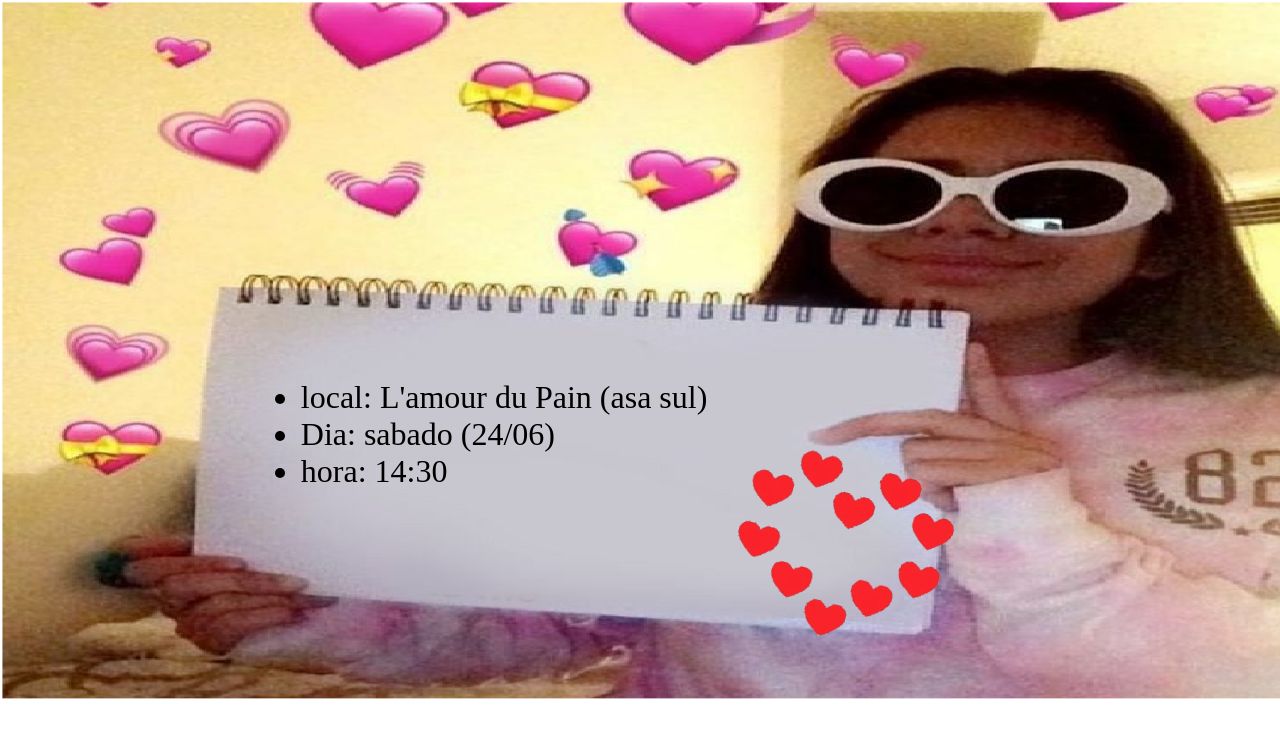
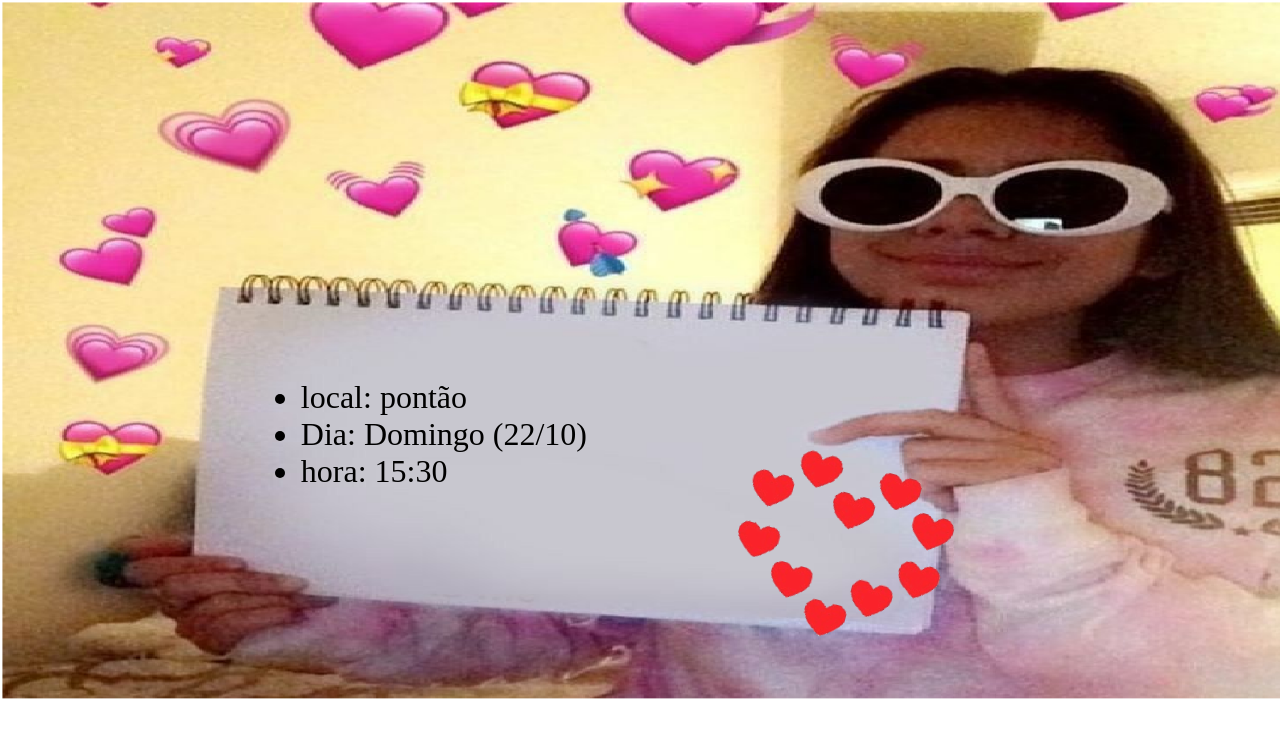
Before and after one commit to Guilhermehzf/dating, a plain HTML site: page index.html in a window 1280 px wide. Drawn offline with Linux system fonts and the light colour scheme.

```diff
--- a/index.html
+++ b/index.html
@@ -8,9 +8,9 @@
 </head>
 <body>
     <ul class="lista">
-        <li>local: L'amour du Pain (asa sul)</li>
-        <li>Dia: sabado (24/06)</li>
-        <li>hora: 14:30 </li>
+        <li>local: pontão</li>
+        <li>Dia: Domingo (22/10)</li>
+        <li>hora: 15:30 </li>
 
         <img src="imagens/love-heart-unscreen.gif" alt="GIF Animado" id = "gif">
     </ul>
```
